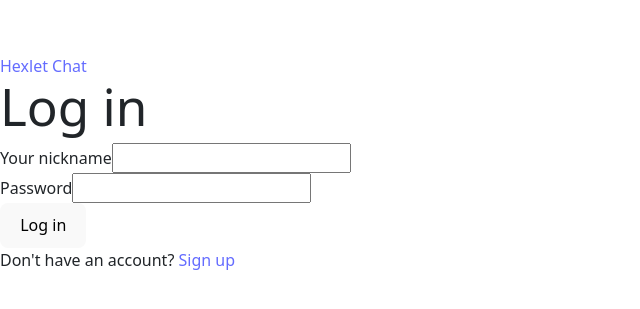
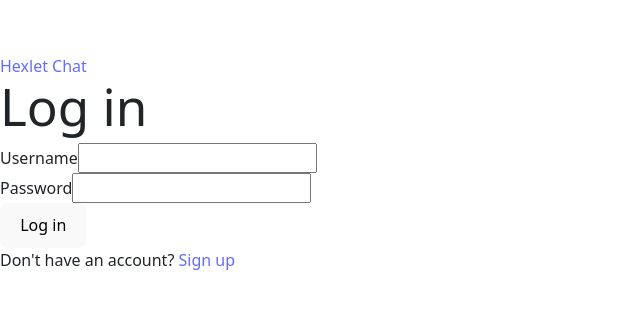
Before and after one commit to luisfelipemontoya/fullstack-javascript-project-139, a React (Vite) app in the folder frontend/: page /login in a window 1280 px wide. Shown: the part 229-538 px from the top of the page, without its empty margins (0-640 px from the left). Built offline with nearby package versions, Linux system fonts and the light colour scheme; no server answers.

Commit message:
fix: align username label with tests

```diff
--- a/frontend/src/i18n.js
+++ b/frontend/src/i18n.js
@@ -22,7 +22,7 @@ i18n
                         login: 'Log in',
                         signup: 'Sign up',
                         logout: 'Log out',
-                        username: 'Your nickname',
+                        username: 'Username',
                         password: 'Password',
                         confirmPassword: 'Confirm password',
                         submit: 'Submit',
```
